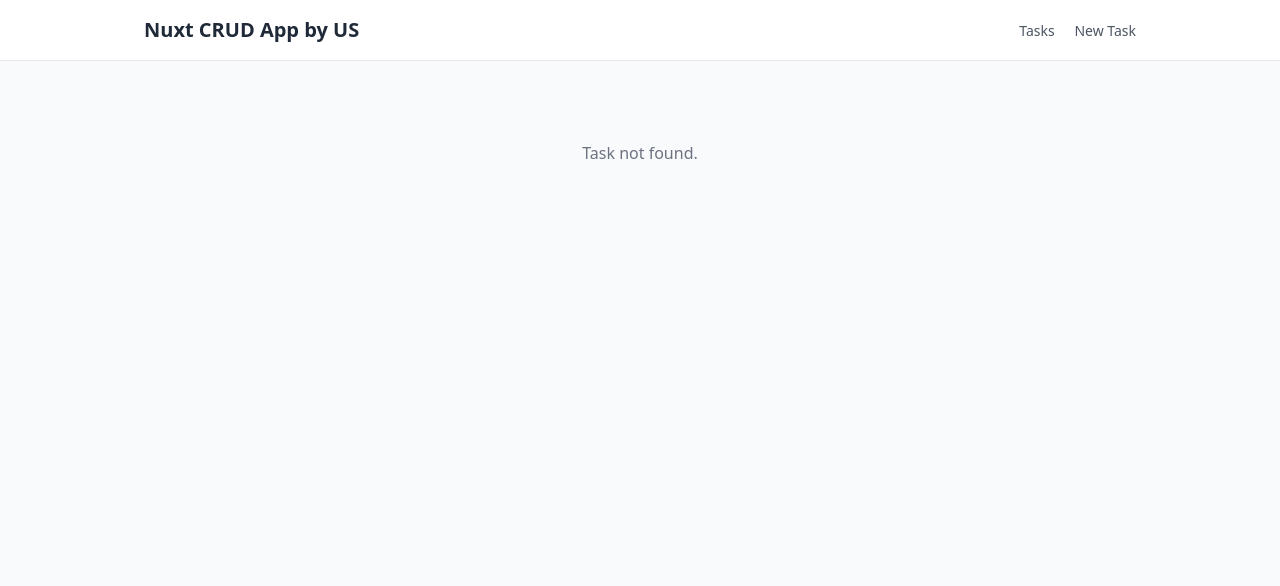
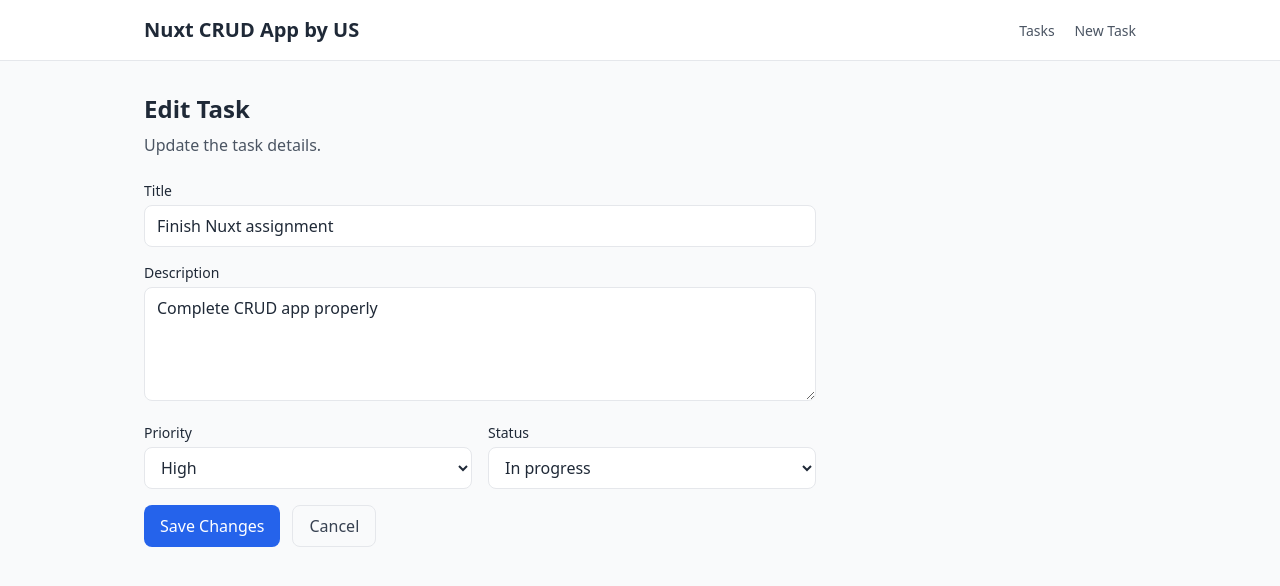
Before and after one commit to swatiAi/Nuxt-CRUD-Tasks-App--TaskFlow-, a Nuxt app: page /tasks/1/edit in a window 1280 px wide. Before the commit this address had no page. Shown: the top 586 px of the page. Built offline with nearby package versions, Linux system fonts and the light colour scheme.

Commit message:
feat(tasks): implement edit page using reusable TaskForm

```diff
--- a/app/components/tasks/TaskForm.vue
+++ b/app/components/tasks/TaskForm.vue
@@ -93,6 +93,17 @@
   priority: props.initialValues?.priority ?? 'medium',
   status: props.initialValues?.status ?? 'todo'
 })
+    watch(
+    () => props.initialValues,
+    (val) => {
+        if (!val) return
+        form.title = val.title ?? ''
+        form.description = val.description ?? ''
+        form.priority = val.priority ?? 'medium'
+        form.status = val.status ?? 'todo'
+    },
+    { deep: true, immediate: true }
+    )
 
 const errors = reactive<{ title?: string }>({})
 
--- a/app/composables/useTasks.ts
+++ b/app/composables/useTasks.ts
@@ -4,12 +4,35 @@
   return crypto.randomUUID()
 }
 
+function isTask(value: any): value is Task {
+  return (
+    value &&
+    typeof value.id === 'string' &&
+    typeof value.title === 'string' &&
+    (value.description === undefined || typeof value.description === 'string') &&
+    typeof value.priority === 'string' &&
+    typeof value.status === 'string' &&
+    typeof value.createdAt === 'string' &&
+    typeof value.updatedAt === 'string'
+  )
+}
+
 export function useTasks() {
   const tasks = useState<Task[]>('tasks', () => [])
+
+  // Persist to localStorage (client only)
   if (import.meta.client) {
     const saved = localStorage.getItem('tasks')
+
     if (saved && tasks.value.length === 0) {
-    tasks.value = JSON.parse(saved)
+      try {
+        const parsed: unknown = JSON.parse(saved)
+        if (Array.isArray(parsed)) {
+          tasks.value = parsed.filter(isTask)
+        }
+      } catch {
+        // ignore invalid storage
+      }
     }
 
     watch(
@@ -43,7 +66,7 @@
     ]
   }
 
-  function addTask(values: TaskFormValues) {
+  function addTask(values: TaskFormValues): Task {
     const now = new Date().toISOString()
     const newTask: Task = {
       id: makeId(),
@@ -58,13 +81,44 @@
     return newTask
   }
 
-  function deleteTask(id: string) {
-    tasks.value = tasks.value.filter(t => t.id !== id)
+  function updateTask(id: string, values: TaskFormValues): Task | null {
+    const now = new Date().toISOString()
+
+    const idx = tasks.value.findIndex((t) => t.id === id)
+    if (idx === -1) return null
+
+    const existing = tasks.value[idx] as Task
+
+    const updated: Task = {
+      ...existing,
+      title: values.title,
+      description: values.description,
+      priority: values.priority,
+      status: values.status,
+      updatedAt: now
     }
 
-  function getTaskById(id: string) {
-    return tasks.value.find(t => t.id === id)
+    const copy = [...tasks.value]
+    copy[idx] = updated
+    tasks.value = copy
+
+    return updated
   }
 
-  return { tasks, seedIfEmpty, addTask, deleteTask, getTaskById }
+  function deleteTask(id: string) {
+    tasks.value = tasks.value.filter((t) => t.id !== id)
   }
+
+  function getTaskById(id: string): Task | undefined {
+    return tasks.value.find((t) => t.id === id)
+  }
+
+  return {
+    tasks,
+    seedIfEmpty,
+    addTask,
+    updateTask,
+    deleteTask,
+    getTaskById
+  }
+}
--- a/app/pages/tasks/[id]/edit.vue
+++ b/app/pages/tasks/[id]/edit.vue
@@ -1,6 +1,60 @@
 <template>
-  <div>
-    <h2 class="text-2xl font-semibold mb-4">Edit Task</h2>
-    <p>Edit form will go here.</p>
+  <div v-if="isReady && task" class="max-w-2xl">
+    <h2 class="text-2xl font-semibold mb-2">Edit Task</h2>
+    <p class="text-gray-600 mb-6">Update the task details.</p>
+
+    <TaskForm
+      :initial-values="{
+        title: task.title,
+        description: task.description,
+        priority: task.priority,
+        status: task.status
+      }"
+      submit-label="Save Changes"
+      :is-submitting="isSubmitting"
+      @submit="onSubmit"
+    />
+  </div>
+
+
+  <div v-else-if="!isReady" class="text-gray-500">
+    Loading...
+  </div>
+
+  <div v-else class="text-center py-12 text-gray-500">
+    Task not found.
   </div>
 </template>
+
+<script setup lang="ts">
+import type { TaskFormValues } from '~/types/task'
+import TaskForm from '~/components/tasks/TaskForm.vue'
+
+const route = useRoute()
+const { getTaskById, updateTask, seedIfEmpty, tasks } = useTasks()
+
+const id = computed(() => route.params.id as string)
+
+const isReady = ref(false)
+
+onMounted(() => {
+  seedIfEmpty()
+  isReady.value = true
+})
+
+const task = computed(() => getTaskById(id.value))
+
+const isSubmitting = ref(false)
+
+async function onSubmit(values: TaskFormValues) {
+  isSubmitting.value = true
+  try {
+    const updated = updateTask(id.value, values)
+    if (updated) {
+      await navigateTo(`/tasks/${id.value}`)
+    }
+  } finally {
+    isSubmitting.value = false
+  }
+}
+</script>
--- a/app/pages/tasks/[id].vue
+++ b/app/pages/tasks/[id]/index.vue
@@ -34,7 +34,6 @@
     </div>
   </div>
 
-  <!-- Not Found -->
   <div v-else class="text-center py-12 text-gray-500">
     Task not found.
   </div>
@@ -42,7 +41,11 @@
 
 <script setup lang="ts">
 const route = useRoute()
-const { getTaskById } = useTasks()
+const { getTaskById, seedIfEmpty } = useTasks()
+
+await callOnce('seed-tasks', () => {
+  seedIfEmpty()
+})
 
 const task = computed(() => {
   const id = route.params.id as string
```
Lines whose indentation alone changed are shown as unchanged.
